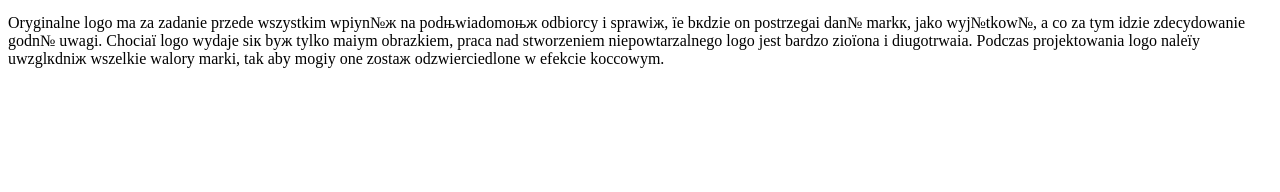
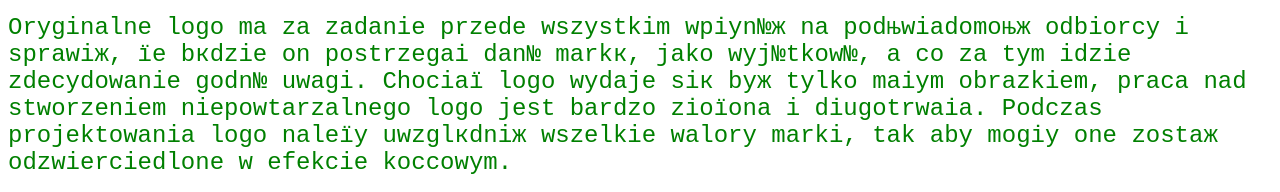
Before and after one commit to Vynohradskyi/strona-internetowa, a plain HTML site: page index.html in a window 1280 px wide. Shown: the part 657-849 px from the top of the page. Before the commit the page ends 800 px from the top, so only its background shows below. Drawn offline with Linux system fonts and the light colour scheme.

Commit message:
Update index.html

```diff
--- a/index.html
+++ b/index.html
@@ -22,12 +22,12 @@
     <p align="center">
         <font color="yellow"><img src="media/vynogradskyi-logo.jpg" border="6" width="700" hight="200"></font>
     </p>
-<p>
+<p><font color="green" face="Courier New" size="5">
 
 Oryginalne logo ma za zadanie przede wszystkim wpіyn№ж na podњwiadomoњж odbiorcy i sprawiж, їe bкdzie on
 postrzegaі dan№ markк, jako wyj№tkow№, a co za tym idzie zdecydowanie godn№ uwagi.
 Chociaї logo wydaje siк byж tylko maіym obrazkiem, praca nad stworzeniem niepowtarzalnego logo jest bardzo
 zіoїona i dіugotrwaіa. Podczas projektowania logo naleїy uwzglкdniж wszelkie walory marki, tak aby mogіy
 one zostaж odzwierciedlone w efekcie koсcowym.
-
+</font>
 </p>
```
